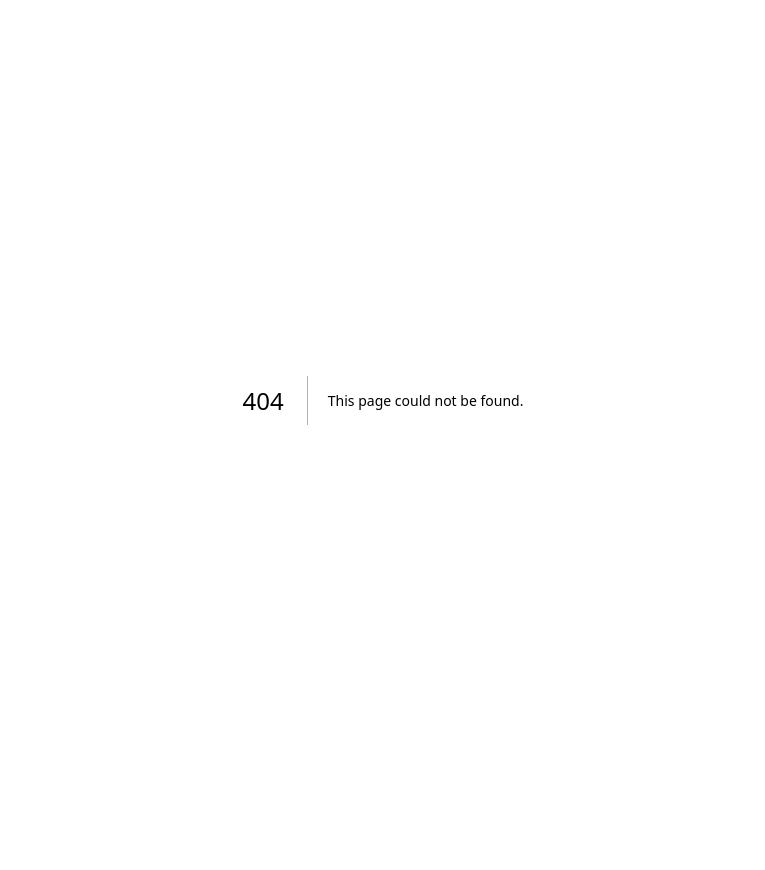
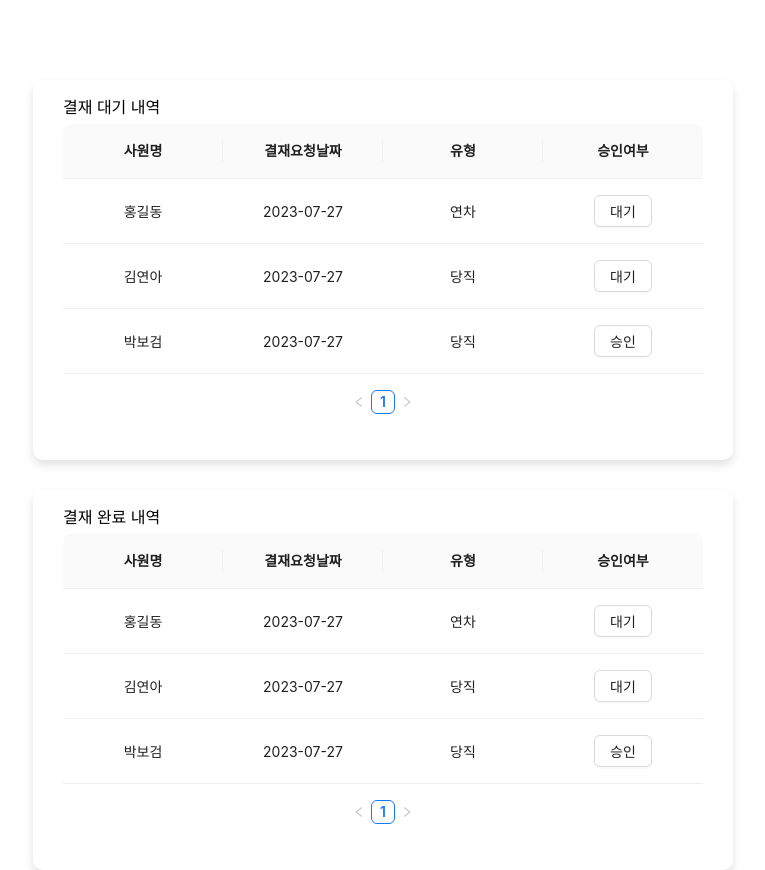
Before and after one commit to FAST-MINI-TEAM1/client, a Next.js app: page /admin/approval in a window 1280 px wide. Before the commit this address had no page. Shown: the whole page, without its empty margins (257-1022 px from the left). Before the commit the page ends 800 px from the top, so only its background shows below. Built offline with nearby package versions, Linux system fonts and the light colour scheme.

Commit message:
Feat::sparkles: 요청관리 페이지 구현

```diff
--- /dev/null
+++ b/pages/admin/approval.tsx
@@ -0,0 +1,40 @@
+import ApprovalTabel from "@components/admin/ApprovalTabel";
+import styled from "styled-components";
+
+function approval() {
+  return (
+    <Approval>
+      <div className="details">
+        <ApprovalTabel tableTitle={"결재 대기 내역"} />
+      </div>
+
+      <div className="details">
+        <ApprovalTabel tableTitle={"결재 완료 내역"} />
+      </div>
+    </Approval>
+  );
+}
+
+export default approval;
+
+const Approval = styled.section`
+  display: flex;
+  flex-direction: column;
+  justify-content: center;
+  align-items: center;
+  padding: 50px 0 0;
+
+  .details {
+    margin-top: 30px;
+    display: flex;
+    flex-direction: column;
+    justify-content: center;
+    align-items: center;
+    width: 700px;
+    padding: 20px 30px 30px;
+    border-radius: 10px;
+    box-sizing: border-box;
+    background-color: #fff;
+    box-shadow: #e2e2e2 0px 5px 10px;
+  }
+`;
```
